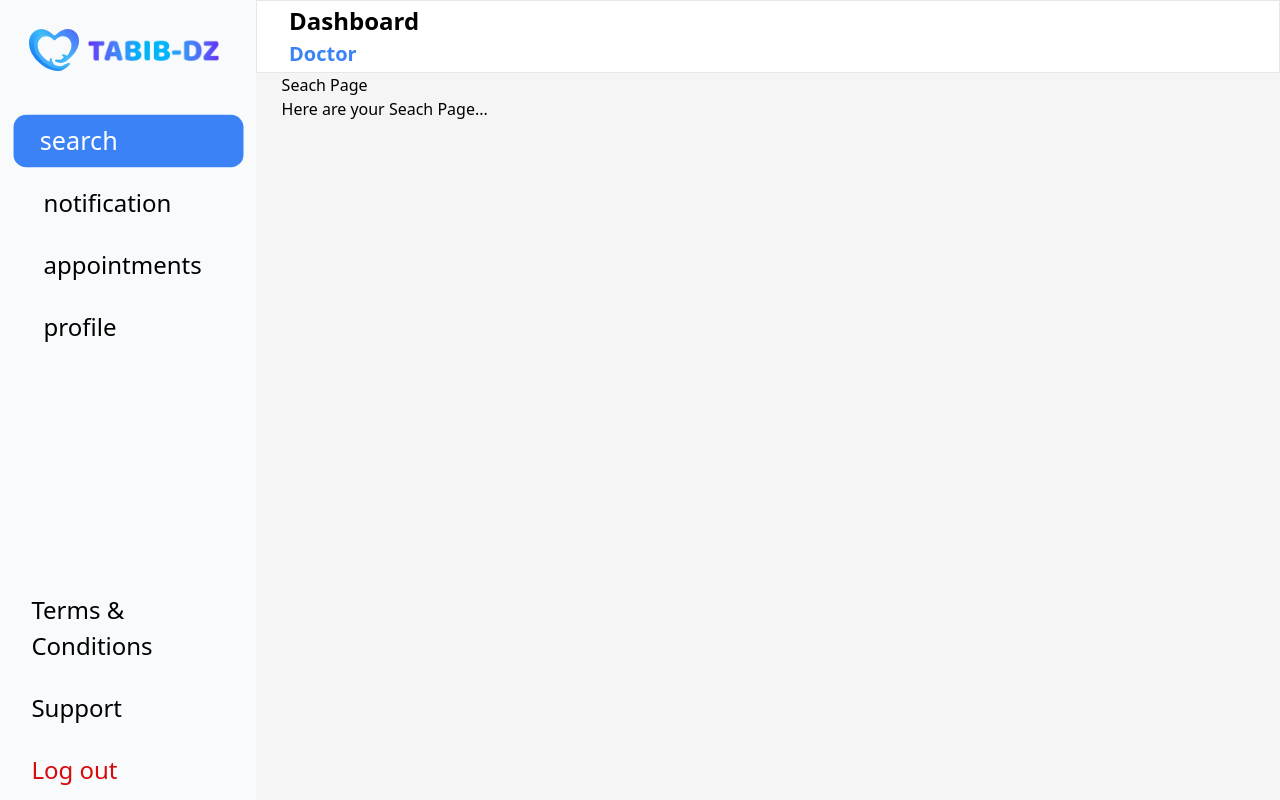
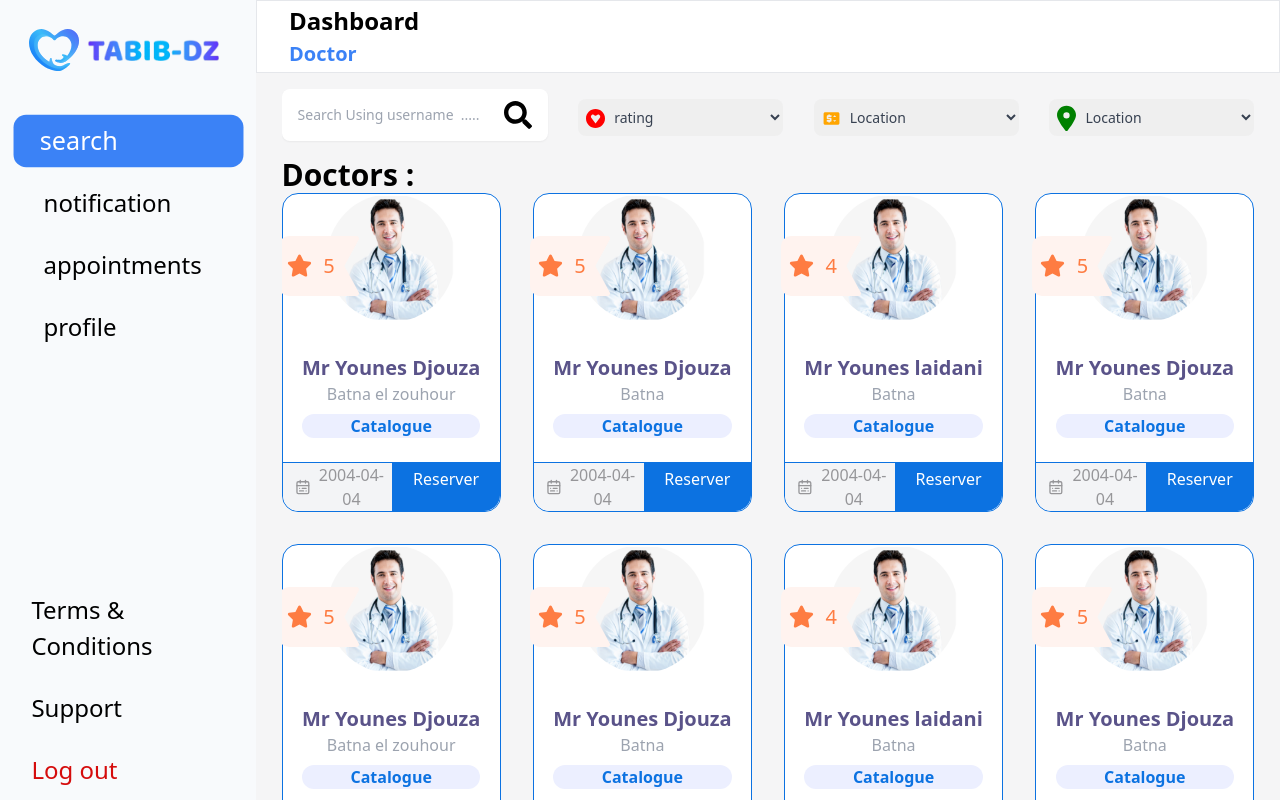
Before and after one commit to bouabca/DZtabib, a Next.js app: page /pages/dashPat/search in a window 1280 px wide. Built offline with nearby package versions, Linux system fonts and the light colour scheme.

Commit message:
dash without logic

```diff
--- a/app/pages/dashPat/search/page.tsx
+++ b/app/pages/dashPat/search/page.tsx
@@ -1,12 +1,230 @@
+"use client"
 // /pages/dash/notification.tsx
 import React from "react";
+import DoctorCard from "../../../../components/patientDash/DoctorCard"
+import { useState } from "react";
+import { FaLocationDot } from "react-icons/fa6";
+import { FaSearch } from "react-icons/fa";
+import { FaGratipay } from "react-icons/fa";
+import { MdPriceChange } from "react-icons/md";
+
 
 
 const Search = () => {
+  const [doctors, setDoctors] = useState([
+    {
+      "rate": 5,
+      "image": "/png/doc.png",
+      "DoctorName": "Younes Djouza",
+      "location": "Batna el zouhour",
+      "speciality": "Catalogue",
+      "date": "2004-04-04"
+    },
+    {
+      "rate": 5,
+      "image": "/png/doc.png",
+      "DoctorName": "Younes Djouza",
+      "location": "Batna",
+      "speciality": "Catalogue",
+      "date": "2004-04-04"
+    },
+    {
+      "rate": 4,
+      "image": "/png/doc.png",
+      "DoctorName": "Younes laidani",
+      "location": "Batna",
+      "speciality": "Catalogue",
+      "date": "2004-04-04"
+    },
+    {
+      "rate": 5,
+      "image": "/png/doc.png",
+      "DoctorName": "Younes Djouza",
+      "location": "Batna",
+      "speciality": "Catalogue",
+      "date": "2004-04-04"
+    },
+    {
+      "rate": 5,
+      "image": "/png/doc.png",
+      "DoctorName": "Younes Djouza",
+      "location": "Batna el zouhour",
+      "speciality": "Catalogue",
+      "date": "2004-04-04"
+    },
+    {
+      "rate": 5,
+      "image": "/png/doc.png",
+      "DoctorName": "Younes Djouza",
+      "location": "Batna",
+      "speciality": "Catalogue",
+      "date": "2004-04-04"
+    },
+    {
+      "rate": 4,
+      "image": "/png/doc.png",
+      "DoctorName": "Younes laidani",
+      "location": "Batna",
+      "speciality": "Catalogue",
+      "date": "2004-04-04"
+    },
+    {
+      "rate": 5,
+      "image": "/png/doc.png",
+      "DoctorName": "Younes Djouza",
+      "location": "Batna",
+      "speciality": "Catalogue",
+      "date": "2004-04-04"
+    },
+    {
+      "rate": 5,
+      "image": "/png/doc.png",
+      "DoctorName": "Younes Djouza",
+      "location": "Batna el zouhour",
+      "speciality": "Catalogue",
+      "date": "2004-04-04"
+    },
+    {
+      "rate": 5,
+      "image": "/png/doc.png",
+      "DoctorName": "Younes Djouza",
+      "location": "Batna",
+      "speciality": "Catalogue",
+      "date": "2004-04-04"
+    },
+    {
+      "rate": 4,
+      "image": "/png/doc.png",
+      "DoctorName": "Younes laidani",
+      "location": "Batna",
+      "speciality": "Catalogue",
+      "date": "2004-04-04"
+    },
+    {
+      "rate": 5,
+      "image": "/png/doc.png",
+      "DoctorName": "Younes Djouza",
+      "location": "Batna",
+      "speciality": "Catalogue",
+      "date": "2004-04-04"
+    },
+    {
+      "rate": 5,
+      "image": "/png/doc.png",
+      "DoctorName": "Younes Djouza",
+      "location": "Batna",
+      "speciality": "Catalogue",
+      "date": "2004-04-04"
+    },
+    {
+      "rate": 5,
+      "image": "/png/doc.png",
+      "DoctorName": "Younes Djouza",
+      "location": "Batna",
+      "speciality": "Catalogue",
+      "date": "2004-04-04"
+    },
+    {
+      "rate": 5,
+      "image": "/png/doc.png",
+      "DoctorName": "Younes Djouza",
+      "location": "Batna",
+      "speciality": "Catalogue",
+      "date": "2004-04-04"
+    },
+    {
+      "rate": 5,
+      "image": "/png/doc.png",
+      "DoctorName": "Younes Djouza",
+      "location": "Batna",
+      "speciality": "Catalogue",
+      "date": "2004-04-04"
+    }
+  ]);
+ const hadelfilter = (e) => {
+  setDoctors(doctors.filter((doctor) => doctor.DoctorName === e.target.value));
+ }
+
   return (
     <div>
-      <h1>Seach Page</h1>
-      <p>Here are your Seach Page...</p>
+      <div className="flex items-center my-4 justify-between gap-4">
+
+      <div className="relative w-fit">
+
+          <input
+            className="w-full rounded-lg border-gray-200 p-4 pe-12 text-sm shadow-sm"
+            placeholder="Search Using username  ..... "
+          />
+<FaSearch  size={60} color="black" className="absolute -inset-y-1 end-0 grid place-content-center px-4"/>
+
+        </div>
+          {/* rating */}
+  <div className="flex-col md:flex-row flex relative    ">
+  <FaGratipay size={35} color="red" className="absolute  top-2 left-2 grid place-content-center px-2" />
+  <select
+  className="mt-1.5 w-full py-2 px-8  ml-2   rounded-lg border-gray-300 text-gray-700 sm:text-sm"
+  >
+    <option value="">rating</option>
+    <option value="JM">John Mayer</option>
+    <option value="SRV">Stevie Ray Vaughn</option>
+    <option value="JH">Jimi Hendrix</option>
+    <option value="BBK">B.B King</option>
+    <option value="AK">Albert King</option>
+    <option value="BG">Buddy Guy</option>
+    <option value="EC">Eric Clapton</option>
+  </select>
+  </div>
+  {/* price  */}
+  <div className="flex-col md:flex-row flex relative    ">
+  <MdPriceChange size={35} color="orange" className="absolute  top-2 left-2 grid place-content-center px-2" />
+  <select
+  className="mt-1.5 w-full py-2 px-8  ml-2   rounded-lg border-gray-300 text-gray-700 sm:text-sm"
+  >
+    <option value="">Location</option>
+    <option value="JM">John Mayer</option>
+    <option value="SRV">Stevie Ray Vaughn</option>
+    <option value="JH">Jimi Hendrix</option>
+    <option value="BBK">B.B King</option>
+    <option value="AK">Albert King</option>
+    <option value="BG">Buddy Guy</option>
+    <option value="EC">Eric Clapton</option>
+  </select>
+  </div>
+  {/*location   */}
+  <div className="flex-col md:flex-row flex relative    ">
+  <FaLocationDot  size={35} color="green" className="absolute  top-2 left-2 grid place-content-center px-2" />
+  <select
+  className="mt-1.5 w-full py-2 px-8  ml-2   rounded-lg border-gray-300 text-gray-700 sm:text-sm"
+  >
+    <option value="">Location</option>
+    <option value="JM">John Mayer</option>
+    <option value="SRV">Stevie Ray Vaughn</option>
+    <option value="JH">Jimi Hendrix</option>
+    <option value="BBK">B.B King</option>
+    <option value="AK">Albert King</option>
+    <option value="BG">Buddy Guy</option>
+    <option value="EC">Eric Clapton</option>
+  </select>
+  </div>
+      </div>
+{/* Doctors  */}
+<h1 className="text-3xl font-bold">Doctors : </h1>
+      <div className="grid grid-cols-1 gap-4 lg:grid-cols-4 md:grid-cols-2 lg:gap-8">
+      {doctors.map((doctor, index) => (
+          <DoctorCard
+            key={index}
+            rate={doctor.rate}
+            image={doctor.image}
+            DoctorName={doctor.DoctorName}
+            location={doctor.location}
+            speciality={doctor.speciality}
+            date={doctor.date}
+          />
+        ))}
+
+
+
+     </div>
     </div>
   );
 };
--- /dev/null
+++ b/components/patientDash/DoctorCard.tsx
@@ -0,0 +1,48 @@
+import Image from 'next/image';
+import Link from 'next/link';
+import React from 'react';
+import { BsBookmarkFill } from "react-icons/bs";
+import { FaStar } from "react-icons/fa";
+import { LuCalendarRange } from "react-icons/lu";
+interface DoctorCardProps {
+  rate: number;
+  image: string;
+  DoctorName: string;
+  location: string;
+  speciality: string;
+  date: string;
+}
+
+const DoctorCard: React.FC<DoctorCardProps> = ({ rate, image, DoctorName, location, speciality, date }) => {
+  return (
+    <div className='border border-primary  rounded-2xl gap-4 relative    bg-white flex flex-col justify-center items-center'>
+      <Image src={image} alt={DoctorName} className='rounded-full w-32 h-32 ' width={96} height={96} />
+      <div className='text-center mt-4'>
+        <h2 className='text-xl font-bold text-[#5A5389]'>Mr {DoctorName}</h2>
+        <p className='text-gray-400'>{location}</p>
+      <div className='bg-[#ECEFFF] flex items-center my-2 justify-center rounded-full '>
+       <h1 className='text-primary font-bold'> {speciality}</h1>
+      </div>
+        <div className="absolute -left-1  top-8 z-20 flex items-center   space-x-2">
+          <BsBookmarkFill  color='#FFF3EF' size={80} className="transform  border-none  relative -rotate-90 " />
+          <span className="text-[#FE7C42] absolute right-4  p-2 text-xl ">{rate}</span>
+          <FaStar  className='absolute ' color='#FE7C42 ' size={25}/>
+        </div>
+
+
+      </div>
+      <div className='bg-gray-100  border-t rounded-b-2xl border-primary w-full'>
+
+        <div className='flex justify-between  '>
+          <div className='flex items-center justify-center ml-3   '>
+          <LuCalendarRange color='#969699' />
+          <h1 className='text-[#969699] text-center '>{date}</h1>
+          </div>
+         <Link href='/dashPat/doctorProfile ' className='bg-primary  rounded-br-2xl  w-1/2 text-white  text-center py-1 px-4'>Reserver</Link>
+        </div>
+</div>
+    </div>
+  );
+};
+
+export default DoctorCard;
--- a/tailwind.config.ts
+++ b/tailwind.config.ts
@@ -11,6 +11,7 @@ export default {
       colors: {
         background: "var(--background)",
         foreground: "var(--foreground)",
+        primary : '#0C72E1'
       },
     },
   },
```
